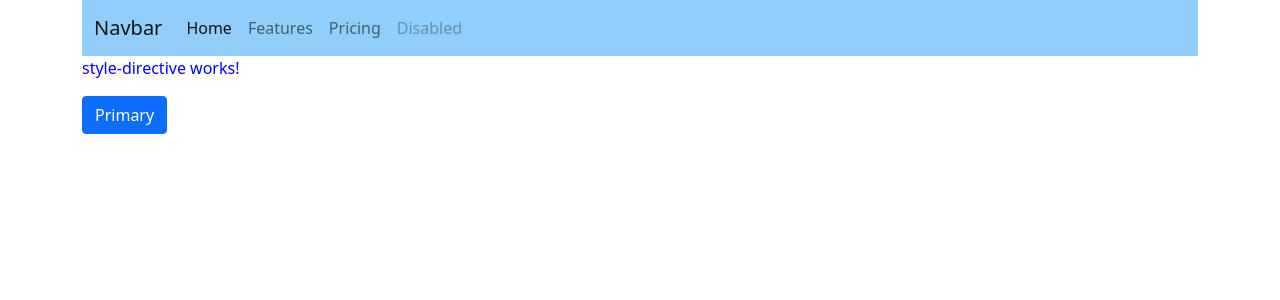
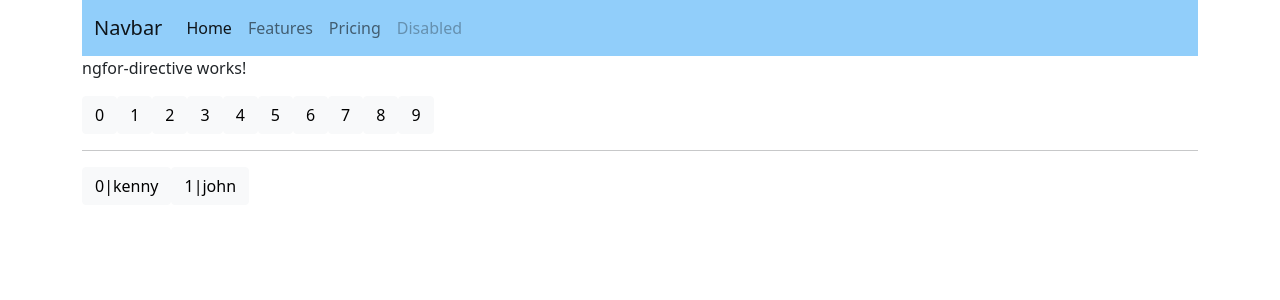
Before and after one commit to Rlss91/angular_hu_morning_2022, an Angular app: page / in a window 1280 px wide. Shown: the top 300 px of the page. Built offline with nearby package versions, Linux system fonts and the light colour scheme.

Commit message:
ng if for

```diff
--- a/src/app/app.component.html
+++ b/src/app/app.component.html
@@ -12,5 +12,7 @@
   </button> -->
   <!-- <app-calculator></app-calculator> -->
   <!-- <app-class-directive></app-class-directive> -->
-  <app-style-directive></app-style-directive>
+  <!-- <app-style-directive></app-style-directive> -->
+  <!-- <app-ngif-directive></app-ngif-directive> -->
+  <app-ngfor-directive></app-ngfor-directive>
 </div>
--- a/src/app/app.module.ts
+++ b/src/app/app.module.ts
@@ -7,9 +7,11 @@ import { NavbarComponent } from './components/navbar/navbar.component';
 import { CalculatorComponent } from './components/calculator/calculator.component';
 import { ClassDirectiveComponent } from './components/directives/attribute/class-directive/class-directive.component';
 import { StyleDirectiveComponent } from './components/directives/attribute/style-directive/style-directive.component';
+import { NgifDirectiveComponent } from './components/directives/structural/ngif-directive/ngif-directive.component';
+import { NgforDirectiveComponent } from './components/directives/structural/ngfor-directive/ngfor-directive.component';
 
 @NgModule({
-  declarations: [AppComponent, NavbarComponent, CalculatorComponent, ClassDirectiveComponent, StyleDirectiveComponent],
+  declarations: [AppComponent, NavbarComponent, CalculatorComponent, ClassDirectiveComponent, StyleDirectiveComponent, NgifDirectiveComponent, NgforDirectiveComponent],
   imports: [BrowserModule, FormsModule],
   providers: [],
   bootstrap: [AppComponent],
--- /dev/null
+++ b/src/app/components/directives/structural/ngfor-directive/ngfor-directive.component.html
@@ -0,0 +1,18 @@
+<p>ngfor-directive works!</p>
+<button
+  type="button"
+  class="btn btn-light"
+  *ngFor="let item of arrOfNumber"
+  (click)="handleNumberButtonClick(item)"
+>
+  {{ item }}
+</button>
+<hr />
+<button
+  type="button"
+  class="btn btn-light"
+  *ngFor="let item of listName; index as i"
+  (click)="handleNameButtonClick(i)"
+>
+  {{ i }}|{{ item }}
+</button>
--- /dev/null
+++ b/src/app/components/directives/structural/ngfor-directive/ngfor-directive.component.ts
@@ -0,0 +1,25 @@
+import { Component, OnInit } from '@angular/core';
+
+@Component({
+  selector: 'app-ngfor-directive',
+  templateUrl: './ngfor-directive.component.html',
+  styleUrls: ['./ngfor-directive.component.css'],
+})
+export class NgforDirectiveComponent implements OnInit {
+  arrOfNumber: number[];
+  listName: string[];
+  constructor() {
+    this.arrOfNumber = [0, 1, 2, 3, 4, 5, 6, 7, 8, 9];
+    this.listName = ['kenny', 'john'];
+  }
+
+  ngOnInit(): void {}
+
+  handleNumberButtonClick(number: number): void {
+    console.log(number);
+  }
+
+  handleNameButtonClick(idx: number): void {
+    this.listName = this.listName.filter((value, index) => idx != index);
+  }
+}
--- /dev/null
+++ b/src/app/components/directives/structural/ngif-directive/ngif-directive.component.html
@@ -0,0 +1,28 @@
+<p>ngif-directive works!</p>
+<form>
+  <div class="mb-3">
+    <label for="exampleInputEmail1" class="form-label">Email address</label>
+    <input
+      type="email"
+      class="form-control"
+      id="exampleInputEmail1"
+      aria-describedby="emailHelp"
+      (click)="handleEmailClick()"
+    />
+    <div id="emailHelp" class="form-text" *ngIf="emailTouched; else elseBlock">
+      We'll never share your email with anyone else.
+    </div>
+    <ng-template #elseBlock>
+      <div id="emailHelp" class="form-text">Please fill email field</div>
+    </ng-template>
+  </div>
+  <div class="mb-3">
+    <label for="exampleInputPassword1" class="form-label">Password</label>
+    <input type="password" class="form-control" id="exampleInputPassword1" />
+  </div>
+  <div class="mb-3 form-check">
+    <input type="checkbox" class="form-check-input" id="exampleCheck1" />
+    <label class="form-check-label" for="exampleCheck1">Check me out</label>
+  </div>
+  <button type="submit" class="btn btn-primary">Submit</button>
+</form>
--- /dev/null
+++ b/src/app/components/directives/structural/ngif-directive/ngif-directive.component.ts
@@ -0,0 +1,19 @@
+import { Component, OnInit } from '@angular/core';
+
+@Component({
+  selector: 'app-ngif-directive',
+  templateUrl: './ngif-directive.component.html',
+  styleUrls: ['./ngif-directive.component.css'],
+})
+export class NgifDirectiveComponent implements OnInit {
+  emailTouched: boolean;
+  constructor() {
+    this.emailTouched = false;
+  }
+
+  ngOnInit(): void {}
+
+  handleEmailClick(): void {
+    this.emailTouched = true;
+  }
+}
```
Also changed, not shown: src/app/components/directives/structural/ngfor-directive/ngfor-directive.component.css (added), src/app/components/directives/structural/ngif-directive/ngif-directive.component.css (added), 2 other files (tests, documents, lock files or other folders).
